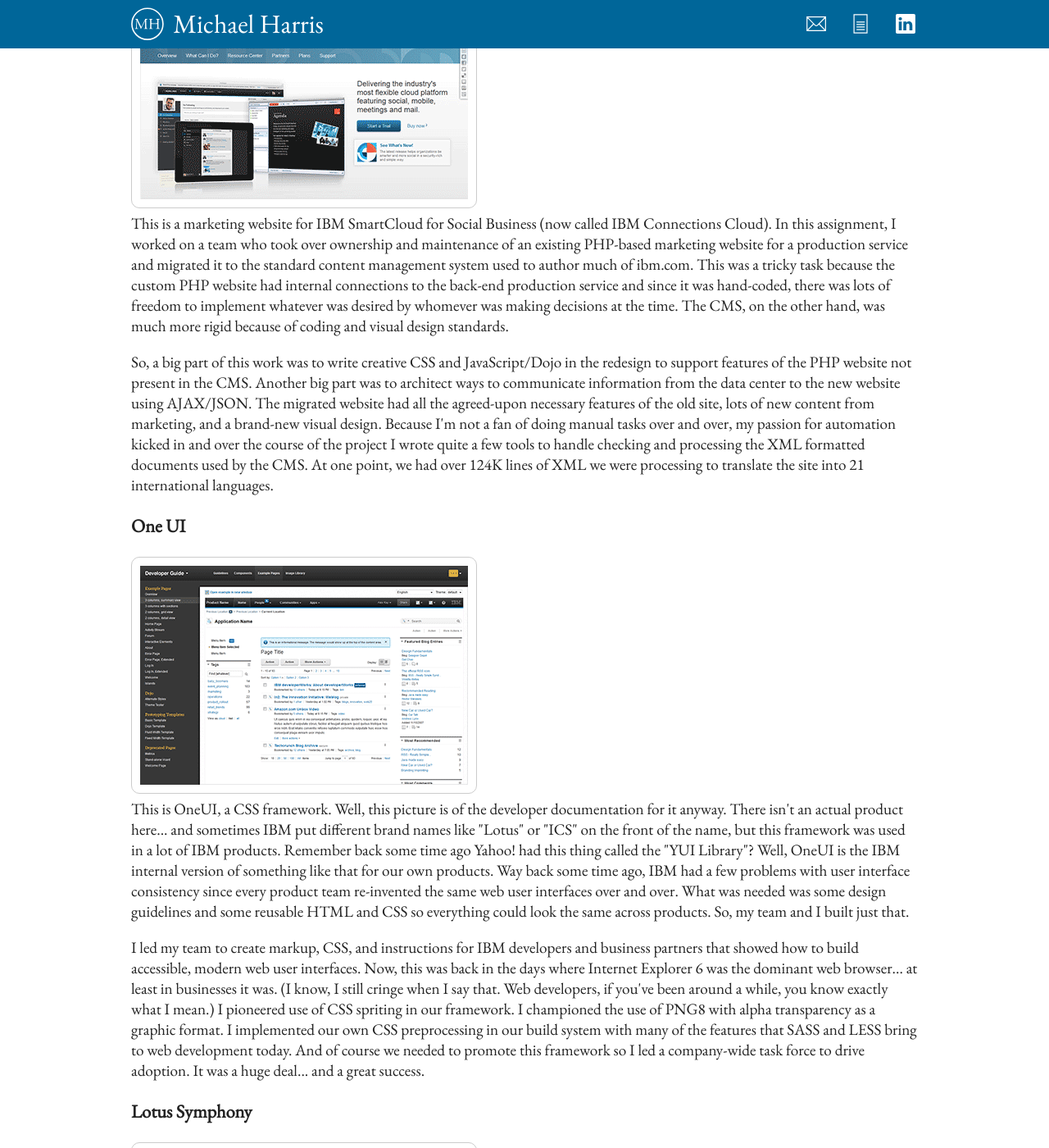
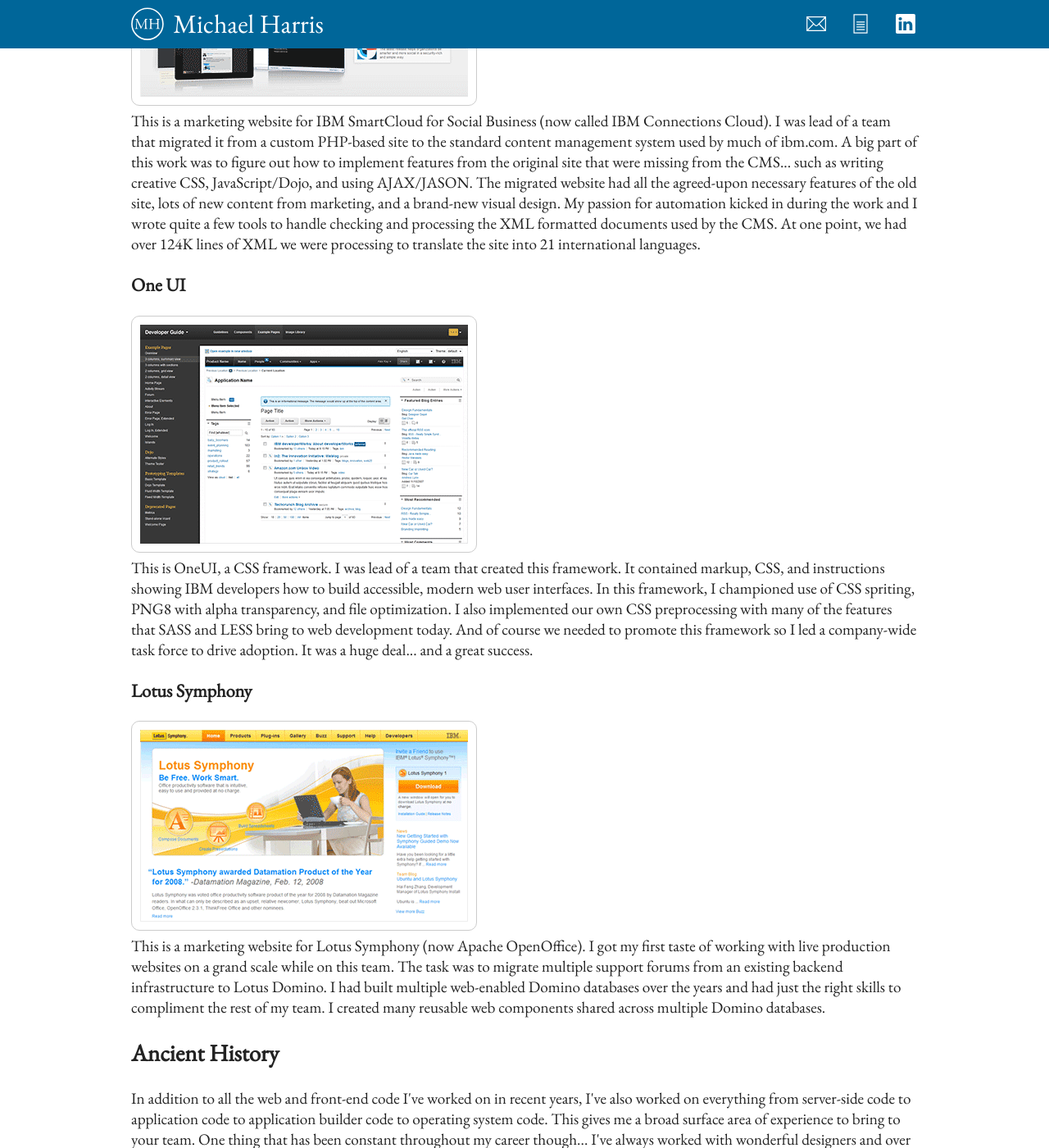
Before and after one commit to jbmdharris/jbmdharris.github.io, a Jekyll site: the page new.html, which Jekyll copies as it is, in a window 1280 px wide and 1400 px high, scrolled down 1415 px. Shown: the whole window at 82% size. Built offline with Jekyll 4.4.1, drawn with Linux system fonts in a browser that asks for light colours; some of the changed text lies outside the part shown.

Commit message:
more content updates

```diff
--- a/new.html
+++ b/new.html
@@ -108,15 +108,14 @@
         I bet you have a lot more questions... such as "What kind of code do I write?" and
         "How do I work with other people?" and "What am I passionate about?"
         I'm so glad you asked. Grab a beverage of your choice, pull over a chair,
-        and let's chat for a bit so you can get to know me and how I make things
-        great for my team.
+        and let's chat for a bit so you can get to know me better.
 
       </p>
 
       <!-- ============================================ -->
       <h2>Portfolio</h2>
       <p>Lots of people have portfolios of their work. However, it's not looking at pictures
-      of the finished products (as great as they may be) that will help you know me.
+      of the finished deliverable that will help you know me.
       It's the stories behind them. So, let me share a few stories while I show you my work.
       </p>
 
@@ -124,18 +123,12 @@
       <p>
         <a class="pthumb" href="images/portfolio/Verse.png" target="_blank"><img src="images/portfolio/VerseThumb.png" alt="Screen capture of IBM Verse" /></a>
         <br />
-        This is Verse, IBM's cloud mail product. You'll notice a few things are pixelated
-        because I can't share the content of my work email or pictures of my colleagues with you.
-        But what you see here is what's currently available on the production service for IBM customers.
-        In this assignment, I lead a team of front-end developers in our design organization.
-        Members of my team have multiple skill levels and are separate from the production coding teams.
-        The production coding teams do the majority of the web component work (using Dojo or React or whatever
-        framework is required and implement behavior and basic styling).  My team and I do the styling magic once those
-        basic components are ready... or if there is a visual design change. Our job is to ensure
-        that the implementation matches the design specification and we work with the design staff
-        daily. I work with our project manager to assign tasks to various team members based upon their skill levels.
-        I also troubleshoot any of my team's issues with the development and test environments since I have
-        those skills. I also (along with others on my team) build prototypes of new designs for usability testing.
+        This is Verse, IBM's cloud mail product. I lead a team of front-end developers in our design organization
+        responsible for ensuring the implementation matches the design specifications.
+        My team and I do the styling magic once basic components are created or when there is a visual design update needed.
+        I help our project manager assign tasks to various team members based upon their individual skill levels and
+        troubleshoot any of my team's issues with the development and test environments.
+        I also (along with others on my team) build prototypes of new designs for usability testing.
       </p>
       <p>
 
@@ -146,50 +139,28 @@
         <a class="pthumb" href="images/portfolio/SCSB.png" target="_blank"><img src="images/portfolio/SCSBThumb.png" alt="" /></a>
         <br />
         This is a marketing website for IBM SmartCloud for Social Business (now called IBM Connections Cloud).
-        In this assignment, I worked on a team who took over ownership and maintenance of an existing PHP-based
-        marketing website for a production service and migrated it to the standard content management system used
-        to author much of ibm.com.
-        This was a tricky task because the custom PHP website had internal connections to the back-end production
-        service and since it was hand-coded, there was lots of freedom to implement whatever was desired by
-        whomever was making decisions at the time. The CMS, on the other hand, was much more rigid because of
-        coding and visual design standards.
-        </p>
-        <p>
-        So, a big part of this work was to write creative CSS and JavaScript/Dojo in the redesign
-        to support features of the PHP website not present in the CMS. Another big part was to architect
-        ways to communicate information from the data center to the new website using AJAX/JSON.
+        I was lead of a team that migrated it from a custom PHP-based
+        site to the standard content management system used by much of ibm.com.
+        A big part of this work was to figure out how to implement features from the original site
+        that were missing from the CMS... such as writing creative CSS, JavaScript/Dojo, and using AJAX/JASON.
         The migrated website had all the agreed-upon
         necessary features of the old site, lots of new content from marketing, and a brand-new visual design.
-        Because I'm not a fan of doing manual tasks over and over, my passion for automation kicked in and
-        over the course of the project I wrote quite a few tools to handle checking and processing the XML
-        formatted documents used by the CMS. At one point, we had over 124K lines of XML we were processing
-        to translate the site into 21 international languages.
+        My passion for automation kicked in during the work and I wrote quite a few tools to handle checking
+        and processing the XML formatted documents used by the CMS. At one point, we had over 124K lines of
+        XML we were processing to translate the site into 21 international languages.
       </p>
 
       <h3>One UI</h3>
       <p>
         <a class="pthumb" href="images/portfolio/OneUI.png" target="_blank"><img src="images/portfolio/OneUIThumb.png" alt="" /></a>
         <br />
-        This is OneUI, a CSS framework. Well, this picture is of the developer documentation for it anyway.
-        There isn't an actual product here... and sometimes IBM put different brand names like "Lotus" or "ICS"
-        on the front of the name, but this framework was used in a lot of IBM products.
-        Remember back some time ago Yahoo! had this thing called the "YUI Library"? Well, OneUI
-        is the IBM internal version of something like that for our own products.
-        Way back some time ago, IBM had a few problems with user interface consistency since every product team
-        re-invented the same web user interfaces over and over. What was needed was some design guidelines
-        and some reusable HTML and CSS so everything could look the same across products. So, my team
-        and I built just that.
-      </p>
-      <p>
-        I led my team to create markup, CSS, and instructions for IBM developers and business partners
-        that showed how to build accessible, modern web user interfaces. Now, this was back in the days where
-        Internet Explorer 6 was the dominant web browser... at least in businesses it was.
-        (I know, I still cringe when I say that. Web developers, if you've been around a while, you know exactly what I mean.)
-        I pioneered use of CSS spriting in our framework. I championed the use of PNG8 with
-        alpha transparency as a graphic format. I implemented our own CSS preprocessing in
-        our build system with many of the features that SASS and LESS bring to web development today.
-        And of course we needed to promote this framework so I led a company-wide task force to drive adoption.
-        It was a huge deal... and a great success.
+        This is OneUI, a CSS framework.
+        I was lead of a team that created this framework. It contained markup, CSS, and instructions showing IBM developers
+        how to build accessible, modern web user interfaces.
+        In this framework, I championed use of CSS spriting, PNG8 with alpha transparency, and file optimization.
+        I also implemented our own CSS preprocessing with many of the features that SASS and LESS
+        bring to web development today. And of course we needed to promote this framework so I led a company-wide
+        task force to drive adoption. It was a huge deal... and a great success.
       </p>
 
       <h3>Lotus Symphony</h3>
@@ -197,11 +168,11 @@
         <a class="pthumb" href="images/portfolio/Symphony.png" target="_blank"><img src="images/portfolio/SymphonyThumb.png" alt="" /></a>
         <br />
         This is a marketing website for Lotus Symphony (now Apache OpenOffice).
-        In this assignment, I got my first taste of working with live production websites on a grand scale.
+        I got my first taste of working with live production websites on a grand scale while on this team.
         The task was to migrate multiple support forums from an existing backend infrastructure
         to Lotus Domino. I had built multiple web-enabled Domino databases over the years and had
         just the right skills to compliment the rest of my team. I created many reusable web components shared across
-        almost 10 Domino databases.
+        multiple Domino databases.
       </p>
 
 
```
